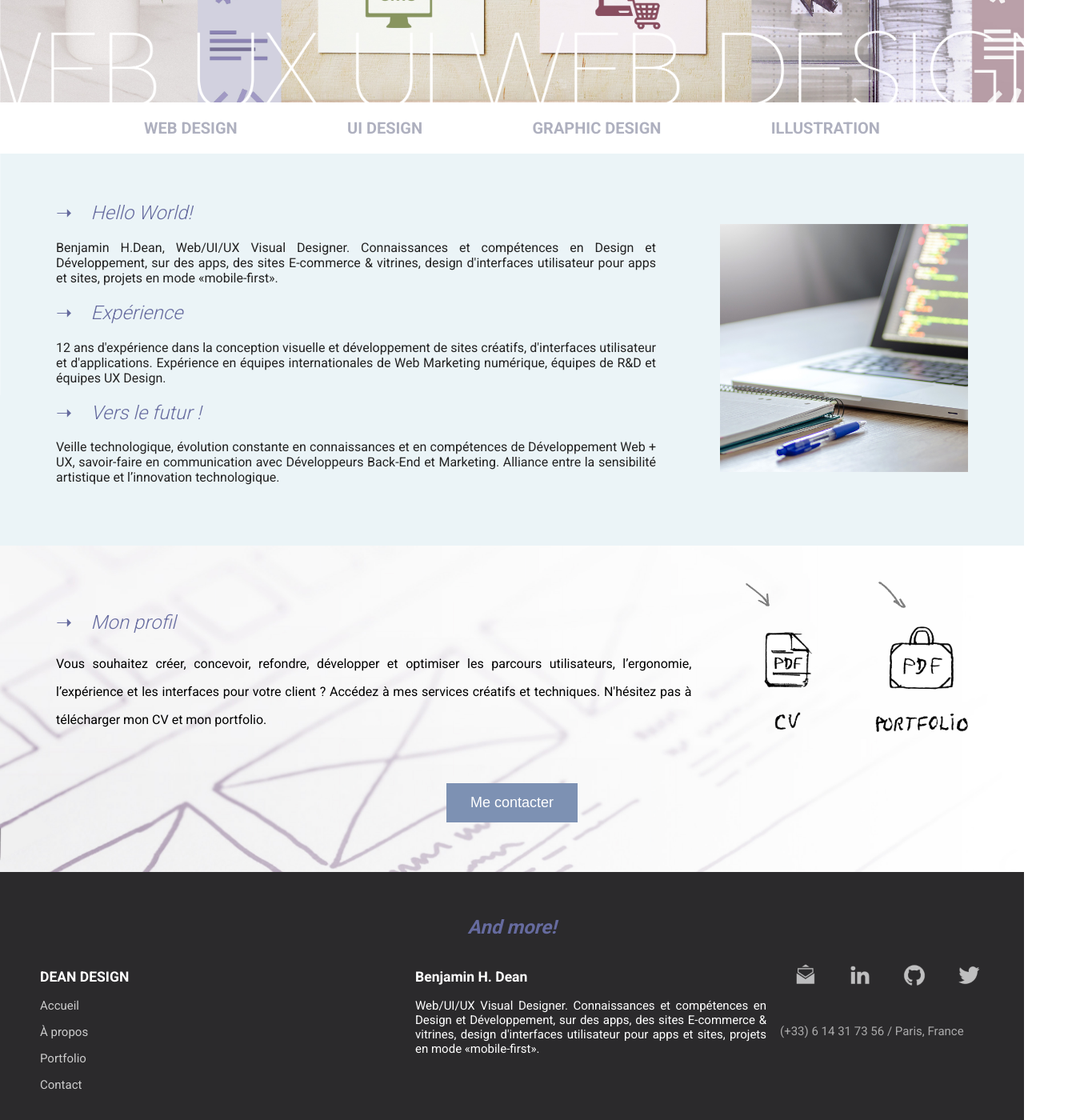
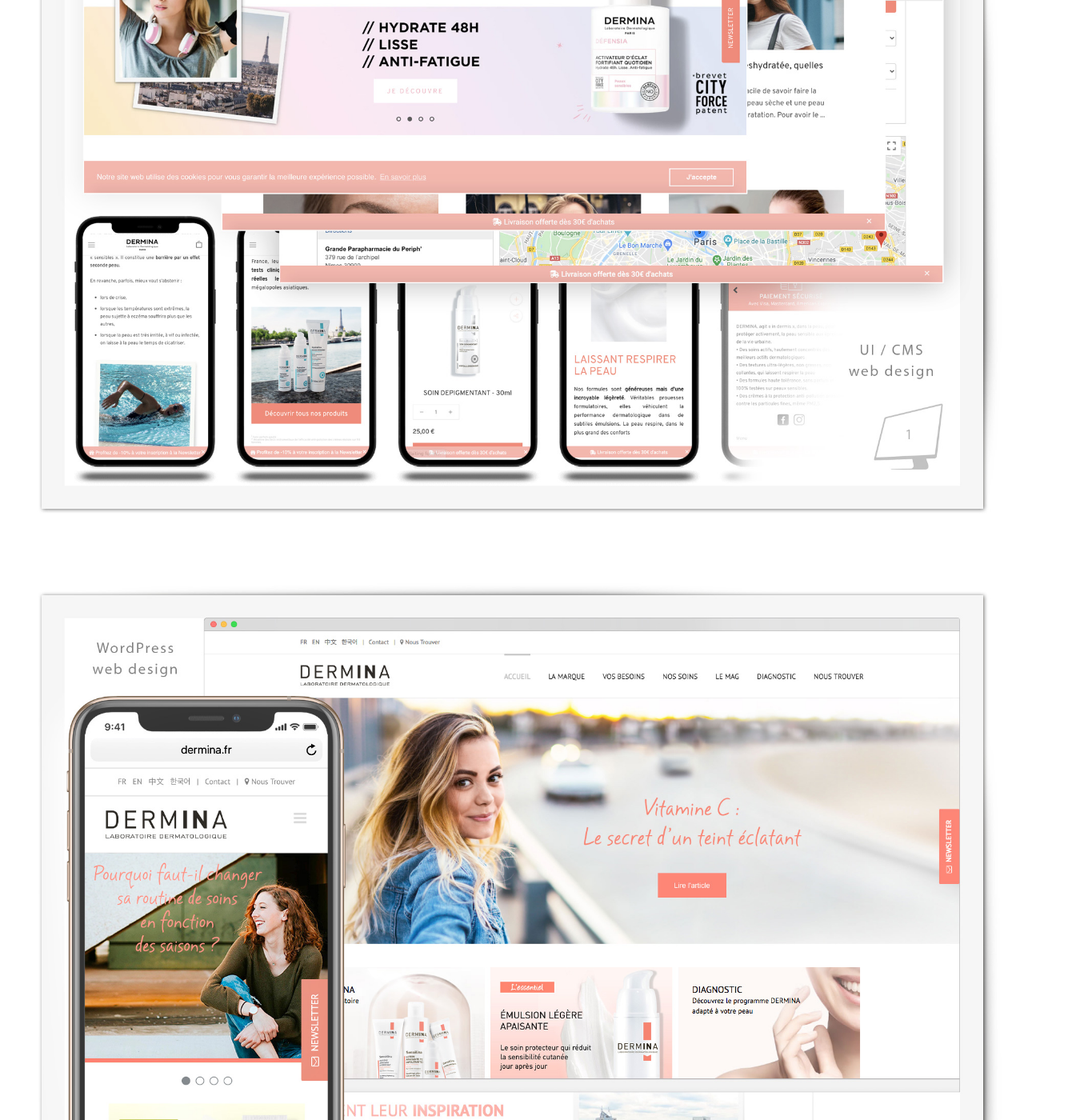
Before and after one commit to bdean05/benjamin-dean-design, a React (Create React App) app: page /portfolio in a window 1280 px wide. Shown: the part 320-1720 px from the top of the page at 80% size, 1350 px wide, since content can reach past the window. Built offline with nearby package versions, Linux system fonts and the light colour scheme.

Commit message:
footer and more

```diff
--- a/src/App.js
+++ b/src/App.js
@@ -18,6 +18,7 @@ import Menu from './components/Menu/Menu';
 import Exercice from './components/Exercice';
 import Footer from './components/Footer';
 import Timer from './components/Timer';
+import Portfolio from './components/Portfolio';
 
 
 const App = () => {
@@ -52,6 +53,7 @@ const App = () => {
             renders the first one that matches the current URL. */}
           <Switch>
 
+            <Route path="/portfolio" component={Portfolio} />
             <Route path="/exercice" component={Exercice} />
             <Route path="/timer" component={Timer} />
             <Route path="/messagerie" component={Messagerie} />
--- a/src/components/Footer.js
+++ b/src/components/Footer.js
@@ -19,18 +19,21 @@ const Footer = (props) => {
     return (
         <div>
             <section className="banner-footer">
-                <h1 style={{ fontSize: "24px", color: "#666b9f", textAlign: "center" }}><em>And more!</em></h1>
+                <h1 className="big-word"><em>"If you think good design is expensive, you should look at the cost of bad design." - Dr. Ralf Speth, CEO Jaguar -</em></h1>
                 <div className="five-columns">
-                    <div className="footer-list">
+                    <div className="footer-menu" >
                         <h3>DEAN DESIGN</h3>
-                        <p className="footer-link"><a href="#">Accueil</a></p>
-                        <p className="footer-link"><a href="#">À propos</a></p>
-                        <p className="footer-link"><a href="#">Portfolio</a></p>
-                        <p className="footer-link"><a href="#">Contact</a></p>
+                        <p className="footer-link"><a href="/">Accueil</a></p>
+                        <p className="footer-link"><a href="/#a-propos">À propos</a></p>
+                        <p className="footer-link"><a href="/portfolio">Portfolio</a></p>
+                        <p className="footer-link"><a href="/dev-react">React</a></p>
+                        <p className="footer-link"><a href="/messagerie">Contact</a></p>
                     </div>
-                    <div className="footer-list">
-                        <h3>Benjamin H. Dean</h3>
-                        <p className="footer-link" style={{ textAlign: 'justify' }}>Web/UI/UX Visual Designer. Connaissances et compétences en Design et Développement, sur des apps, des sites E-commerce & vitrines, design d'interfaces utilisateur pour apps et sites, projets en mode «mobile-first».</p>
+                    <div className="footer-bio">
+                        <h3 style={{ letterSpacing: "1px", marginBottom: "25px" }}>Benjamin H. Dean</h3>
+                        <p>Je suis Web/UI/UX Visual Designer. J'ai les connaissances les compétences et la passion pour le Design et le Développement, sur des apps, des sites E-commerce & vitrines, design d'interfaces utilisateur pour apps et sites, projets en mode «mobile-first».</p>
+                        <p>J’ai 12 ans d'expérience dans la conception visuelle/dev de sites web créatifs, d'interfaces utilisateur et d'applications. J'ai travaillé dans des équipes internationales de marketing numérique, des équipes R&D et des équipes UX/UI.</p>
+                        <p>J’élargis constamment mes connaissances en développement avec le UX en collaborant efficacement avec les intégrateurs et développeurs ainsi que les équipes Marketing.</p>
                     </div>
                     <div>
                         <div className="two-icons">
@@ -40,13 +43,15 @@ const Footer = (props) => {
                             <a href="https://twitter.com/benjamin_h_dean" target="_blank"><img src={twitter2} alt="Twitter" height="" width="" className="social-icon" /></a>
                         </div>
 
-                        <div className="two-icons">
-                            <p style={{ textAlign: "center", padding: "20px 2px 0px 2px", fontSize: "15px", opacity: "0.6" }}>(+33) 6 14 31 73 56  /  Paris, France</p>
+                        <div >
+                            <p className="footer-link"><a href="mailto:benjamin_h_dean@yahoo.com" style={{ padding: "0px 0px 0px 20px" }}>E-mail : benjamin_h_dean@yahoo.com</a></p>
+                            <p className="contacting">Mob : (+33) 6 14 31 73 56</p>
+                            <p className="contacting">Paris, France</p>
                         </div>
 
                     </div>
                 </div>
-                <p style={{ marginTop: "45px", padding: "0px", fontSize: "12px", textAlign: "center" }}>2021 &copy; Template by Benjamin H. Dean</p>
+                <p className="copyright">2021 &copy; Template by Benjamin H. Dean</p>
             </section>
         </div >
     )
--- a/src/components/Header.js
+++ b/src/components/Header.js
@@ -16,7 +16,7 @@ const Header = () => {
                 <Link style={{ textDecoration: "none" }} to="/"><img src={bhd} alt="Logo" height="" width="220" style={{ margin: "-12px 25px 0px 15px " }} /></Link>
                 <Link className="menu-links" to="/">Accueil</Link>
                 <a className="menu-links" href="/#a-propos">À propos</a>
-                <Link className="menu-links" to="/gallery">Portfolio</Link>
+                <Link className="menu-links" to="/portfolio">Portfolio</Link>
                 <Link className="menu-links" to="/messagerie">Contact</Link>
                 <div className="social-box">
                     <a href="mailto:benjamin_h_dean@yahoo.com"><img src={mailto} alt="Mail to contact" height="" width="18" className="social-link" /></a>
--- a/src/components/Home.js
+++ b/src/components/Home.js
@@ -30,22 +30,22 @@ const Home = (props) => {
                 <div className="widthy">
                     <div className="four-chapters">
                         <div className="chapter-group">
-                            <a href="#" style={{ textDecoration: "none" }} >
+                            <a href="/portfolio#webdesign" style={{ textDecoration: "none" }} >
                                 <div className="primary-titles">WEB DESIGN</div>
                             </a>
                         </div>
                         <div>
-                            <a href="#" style={{ textDecoration: "none" }} >
+                            <a href="/portfolio#uidesign" style={{ textDecoration: "none" }} >
                                 <div className="primary-titles">UI DESIGN</div>
                             </a>
                         </div>
                         <div>
-                            <a href="#" style={{ textDecoration: "none" }} >
+                            <a href="/portfolio#graphicdesign" style={{ textDecoration: "none" }} >
                                 <div className="primary-titles">GRAPHIC DESIGN</div>
                             </a>
                         </div>
                         <div>
-                            <a href="#" style={{ textDecoration: "none" }} >
+                            <a href="/portfolio#illustration" style={{ textDecoration: "none" }} >
                                 <div className="primary-titles">ILLUSTRATION</div>
                             </a>
                         </div>
@@ -75,14 +75,14 @@ const Home = (props) => {
                         <div className="icons">
                             <div style={{ textAlign: "center", padding: "0px 35px 35px 0px" }}>
                                 <a href={cvBhd} download="Benj.h.Dean_resume_2021_designer.pdf">
-                                    <img src={arrow1} alt="Logo" height="29px" width="" style={{ margin: "-20px 0px 20px -75px", opacity: "0.5" }} />
+                                    <img src={arrow1} alt="Logo" height="28px" width="" style={{ margin: "-16px 0px 20px -75px" }} />
                                     <div><img src={pdffile} alt="Logo" height="" width="" className="handicon" /></div>
                                     <img src={textcv} alt="Logo" height="24px" width="" style={{ marginTop: "25px" }} />
                                 </a>
                             </div>
                             <div style={{ textAlign: "center", padding: "0px 0px 35px 35px" }}>
                                 <a href={portfolioBhd} download="Benj.h.Dean_portfolio-2021.pdf">
-                                    <img src={arrow2} alt="Logo" height="33px" width="" style={{ margin: "-20px 0px 20px -75px", opacity: "0.5" }} />
+                                    <img src={arrow2} alt="Logo" height="32px" width="" style={{ margin: "-16px 0px 20px -75px" }} />
                                     <div><img src={pdfsuitcase} alt="Logo" height="" width="" className="handicon" /></div>
                                     <img src={textportfolio} alt="Logo" height="24px" width="" style={{ marginTop: "25px" }} />
                                 </a>
--- a/src/components/Menu/Menu.js
+++ b/src/components/Menu/Menu.js
@@ -11,7 +11,7 @@ const Menu = ({ open }) => {
         <StyledMenu open={open}>
             <a href="/" >Accueil</a>
             <a href="/panier" style={{ marginTop: "-10px" }}>À propos</a>
-            <a href="/gallery" style={{ marginTop: "-10px" }}>Portfolio</a>
+            <a href="/portfolio" style={{ marginTop: "-10px" }}>Portfolio</a>
             <a href="/messagerie" style={{ marginTop: "-10px" }}>Contact</a>
             <div style={{ textAlign: "center", marginTop: "17px" }}>
                 <a href="https://www.linkedin.com/in/benjamin-hudson-dean/" target="_blank"><img src={linkedinjpg} alt="LinkedIn" height="" width="34" style={{ padding: "0px 17px 0px 0px" }} /></a>
--- /dev/null
+++ b/src/components/Portfolio.js
@@ -0,0 +1,91 @@
+import React from 'react'
+import './style.css'
+import bhd_01 from '../assets/bhd_01.jpg'
+import bhd_02 from '../assets/bhd_02.jpg'
+import bhd_03 from '../assets/bhd_03.jpg'
+import bhd_04 from '../assets/bhd_04.jpg'
+import bhd_05 from '../assets/bhd_05.jpg'
+import bhd_06 from '../assets/bhd_06.jpg'
+import bhd_07 from '../assets/bhd_07.jpg'
+import bhd_08 from '../assets/bhd_08.jpg'
+import bhd_09 from '../assets/bhd_09.jpg'
+import bhd_10 from '../assets/bhd_10.jpg'
+import bhd_11 from '../assets/bhd_11.jpg'
+import bhd_12 from '../assets/bhd_12.jpg'
+import bhd_13 from '../assets/bhd_13.jpg'
+import bhd_14 from '../assets/bhd_14.jpg'
+import bhd_15 from '../assets/bhd_15.jpg'
+import bhd_16 from '../assets/bhd_16.jpg'
+import bhd_17 from '../assets/bhd_17.jpg'
+import bhd_18 from '../assets/bhd_18.jpg'
+import textcv from '../assets/text-cv.png'
+import textportfolio from '../assets/text-portfolio.png'
+import pdffile from '../assets/PDF-file.png'
+import pdfsuitcase from '../assets/PDF-suitcase.png'
+import arrow1 from '../assets/arrow1.png'
+import arrow2 from '../assets/arrow2.png'
+import portfolioBhd from '../assets/Benj.h.Dean_portfolio-2021.pdf'
+import cvBhd from '../assets/Benj.h.Dean_resume_2021_designer.pdf'
+
+const Portfolio = (props) => {
+    return (
+        <div>
+            <section>
+                <a name="webdesign"></a>
+                <img src={bhd_01} alt="Dean Design Portfolio page 1" height="" width="100%" />
+                <img src={bhd_02} alt="Dean Design Portfolio page 2" height="" width="100%" />
+                <a name="uidesign"></a>
+                <img src={bhd_03} alt="Dean Design Portfolio page 3" height="" width="100%" />
+                <img src={bhd_04} alt="Dean Design Portfolio page 4" height="" width="100%" />
+                <img src={bhd_05} alt="Dean Design Portfolio page 5" height="" width="100%" />
+                <img src={bhd_06} alt="Dean Design Portfolio page 6" height="" width="100%" />
+                <a name="graphicdesign"></a>
+                <img src={bhd_07} alt="Dean Design Portfolio page 7" height="" width="100%" />
+                <img src={bhd_08} alt="Dean Design Portfolio page 8" height="" width="100%" />
+                <img src={bhd_09} alt="Dean Design Portfolio page 9" height="" width="100%" />
+                <a name="illustration"></a>
+                <img src={bhd_10} alt="Dean Design Portfolio page 10" height="" width="100%" />
+                <img src={bhd_11} alt="Dean Design Portfolio page 11" height="" width="100%" />
+                <img src={bhd_12} alt="Dean Design Portfolio page 12" height="" width="100%" />
+                <img src={bhd_13} alt="Dean Design Portfolio page 13" height="" width="100%" />
+                <img src={bhd_14} alt="Dean Design Portfolio page 14" height="" width="100%" />
+                <img src={bhd_15} alt="Dean Design Portfolio page 15" height="" width="100%" />
+                <img src={bhd_16} alt="Dean Design Portfolio page 16" height="" width="100%" />
+                <img src={bhd_17} alt="Dean Design Portfolio page 17" height="" width="100%" />
+                <img src={bhd_18} alt="Dean Design Portfolio page 18" height="" width="100%" />
+            </section>
+            <section className="banner-three" style={{ borderTop: "1px solid #f5f5f7", marginTop: "50px" }}>
+                <div className="blocks">
+                    <div className="block">
+                        <p style={{ lineHeight: "2.2", color: "#000000" }}>Vous souhaitez créer, concevoir, refondre, développer et optimiser les parcours utilisateurs, l’ergonomie, l’expérience et les interfaces pour votre client ? Accédez à mes services créatifs et techniques. N'hésitez pas à télécharger mon CV et mon portfolio.</p>
+                    </div>
+                    <div className="block">
+                        <div className="icons">
+                            <div style={{ textAlign: "center", padding: "0px 35px 35px 0px" }}>
+                                <a href={cvBhd} download="Benj.h.Dean_resume_2021_designer.pdf">
+                                    <img src={arrow1} alt="Logo" height="28px" width="" style={{ margin: "-16px 0px 20px -75px" }} />
+                                    <div><img src={pdffile} alt="Logo" height="" width="" className="handicon" /></div>
+                                    <img src={textcv} alt="Logo" height="24px" width="" style={{ marginTop: "25px" }} />
+                                </a>
+                            </div>
+                            <div style={{ textAlign: "center", padding: "0px 0px 35px 35px" }}>
+                                <a href={portfolioBhd} download="Benj.h.Dean_portfolio-2021.pdf">
+                                    <img src={arrow2} alt="Logo" height="32px" width="" style={{ margin: "-16px 0px 20px -75px" }} />
+                                    <div><img src={pdfsuitcase} alt="Logo" height="" width="" className="handicon" /></div>
+                                    <img src={textportfolio} alt="Logo" height="24px" width="" style={{ marginTop: "25px" }} />
+                                </a>
+                            </div>
+                        </div>
+                    </div>
+                </div>
+                <div style={{ textAlign: "center", marginTop: "0px" }}><form action="/messagerie"><button class="button">Me contacter</button></form></div>
+                <br></br>
+                <br></br>
+                <br></br>
+            </section>
+        </div >
+    )
+}
+
+
+export default Portfolio
--- a/src/components/style.css
+++ b/src/components/style.css
@@ -209,12 +209,14 @@
   text-align: center;
   text-decoration: none;
   display: inline-block;
-  font-size: 16px;
+  font-size: 15px;
   margin: -15px 0px 30px 0px;
   transition-duration: 0.4s;
   cursor: pointer;
   background-color: #7d91b3;
   font-size: 18px;
+  font-family: "roboto", "HelveticaNeue-Light", "Helvetica Neue Light", "Helvetica Neue", Helvetica, Arial, "Lucida Grande", sans-serif;
+
 }
 
 .button:hover {
@@ -224,13 +226,17 @@
 
 
 .footer {font-size: 15px; color: #ffffff; width: 100%; background-color: #333333; margin: 0px; padding: 0px;}
-.five-columns {font-size: 15px; text-decoration: none; color: #ffffff; padding: 0px; margin: auto; display: flex; align-items: flex-start; justify-content: space-between; }
-.footer-list { flex-basis: 100%; font-size: 15px; padding: 0px 15px; }
-.footer-link a { font-size: 15px; text-decoration: none; color: #cccccc;}
+.big-word {font-size: 22px; color: #666b9f; text-align: center; font-weight: lighter; letter-spacing: 1.5px; margin: 18px 0px 40px 0px; }
+.five-columns { font-size: 15px; text-decoration: none; color: #ffffff; padding: 0px; margin: auto; display: flex; align-items: flex-start; justify-content: space-between; }
+.footer-menu { font-size: 15px; padding: 0px 25px;}
+.footer-bio { flex-basis: 50%; font-size: 14px; padding: 0px 15px; color: #cccccc; font-weight: lighter; }
+.footer-link a { font-size: 15px; text-decoration: none; color: #cccccc;  line-height: 24px; }
 .footer-link a:hover { text-decoration: none; color: white;}
 .two-icons {margin: auto; display: flex; align-items: center; justify-content: space-between; text-align: center; }
 .social-icon {width: 28px; padding: 12px 20px; margin: auto; opacity: 0.7; display: flex; align-items: center; justify-content: space-between;}
 .social-icon:hover { opacity: 1; }
+.contacting {padding: 20px 2px 0px 20px; font-size: 15px; opacity: 0.6;}
+.copyright { margin-top: 55px; padding: 0px; font-size: 12px; text-align: center; }
 
 
 
```
Also changed, not shown: 1 other file (tests, documents, lock files or other folders).
